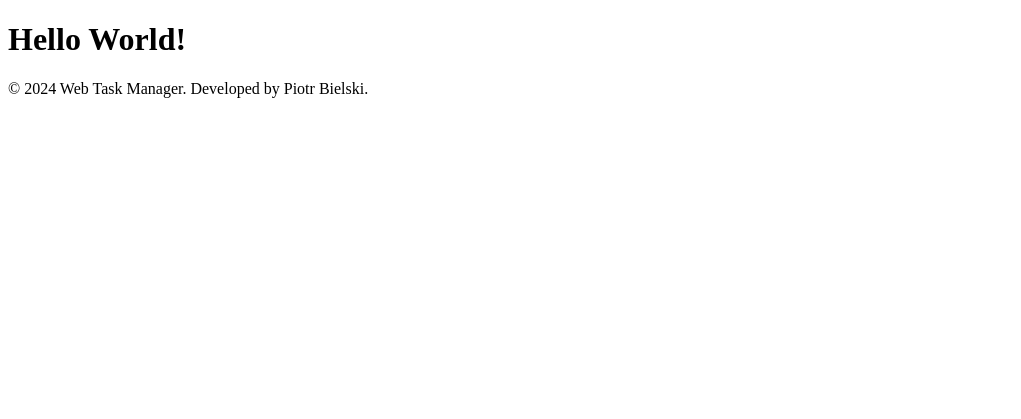
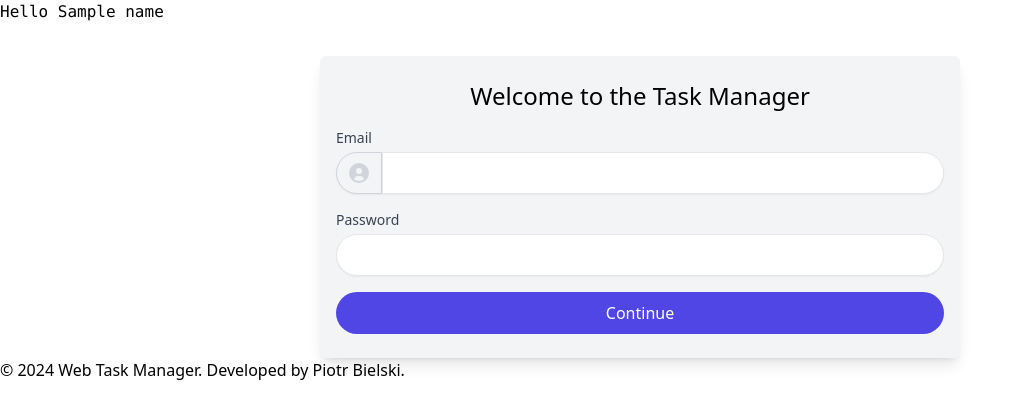
Before and after one commit to circleorange/web-task-mgmt, a Django app: template taskmgmt/templates/pages/authenticate.html in a window 1280 px wide. Shown: the top 419 px of the page, without its empty margins (0-1021 px from the left). Run offline with Django 5.2, Linux system fonts and the light colour scheme; the template is opened without the code that fills it: most values are stand-ins (such as "Sample title", 1, 10 or a date in 2020); some libraries are stand-ins or nearby versions.

Commit message:
form with input fields

```diff
--- a/taskmgmt/settings.py
+++ b/taskmgmt/settings.py
@@ -119,6 +119,10 @@ USE_TZ = True
 
 STATIC_URL = 'static/'
 
+STATICFILES_DIR = [
+    BASE_DIR / "taskmgmt" / "static"
+]
+
 # Default primary key field type
 # https://docs.djangoproject.com/en/5.0/ref/settings/#default-auto-field
 
--- a/taskmgmt/templates/base.html
+++ b/taskmgmt/templates/base.html
@@ -1,3 +1,5 @@
+<!-- {% load static %} -->
+
 <!DOCTYPE html>
 <html lang="en">
 
@@ -6,10 +8,13 @@
     <meta name="viewport" content="width=device-width, initial-scale=1.0">
     <title>Web Task Manager</title>
 
+    <!-- Risks of CDN: https://blog.wesleyac.com/posts/why-not-javascript-cdn -->
+
     <!-- CSS Styles -->
-    <link rel="stylesheet" href="styles.css">
-
-    <!-- JS Scripts -->
+    <!--
+    <link rel="stylesheet" href="{% static 'css/styles.css' %}">
+    -->
+    <script src="https://cdn.tailwindcss.com"></script>
 
     <!-- HTMX -->
     <script src="https://unpkg.com/htmx.org@1/dist/htmx.min.js"></script>
--- a/taskmgmt/templates/pages/authenticate.html
+++ b/taskmgmt/templates/pages/authenticate.html
@@ -1,5 +1,25 @@
 {% extends "base.html" %}
 
 {% block content %}
-    <h1>Hello World!</h1>
+
+{% if name %}
+<p class="font-mono">Hello {{ name }}</p>
+{% else %}
+<h1>Hello World</h1>
+{% endif %}
+
+<div class="container mx-auto px-4 w-1/2 bg-gray-100 rounded-md shadow-lg">
+    <form class="mt-8 space-y-4 py-6">
+        <p class="text-2xl text-center">Welcome to the Task Manager</p>
+        {% include "partials/icon_input_field.html" with label="Email" name="email" input_type="email" %}
+        {% include "partials/input_field.html" with label="Password" name="password" input_type="password" %}
+        <button
+            hx-post="validate"
+            hx-trigger="click"
+            class="group relative w-full flex justify-center py-2 px-4 border border-transparent rounded-full font-medium text-white bg-indigo-600"
+        >Continue
+        </button>
+    </form>
+</div>
+
 {% endblock %}
--- /dev/null
+++ b/taskmgmt/templates/partials/icon_input_field.html
@@ -0,0 +1,21 @@
+<div class="floating-label-group">
+    <label
+        class="block text-sm font-medium text-gray-700">
+        {{ label }}
+    </label>
+
+    <div class="flex mt-1">
+        <span class="shadow-sm inline-flex items-center px-3 text-sm text-gray-900 bg-gray-100 border rounded-e-0 border-gray-300 rounded-s-full dark:bg-gray-600 dark:text-gray-400 dark:border-gray-600">
+            <svg class="w-5 h-5 text-gray-300 dark:text-gray-200" aria-hidden="true" xmlns="http://www.w3.org/2000/svg" fill="currentColor" viewBox="0 0 20 20">
+                <path d="M10 0a10 10 0 1 0 10 10A10.011 10.011 0 0 0 10 0Zm0 5a3 3 0 1 1 0 6 3 3 0 0 1 0-6Zm0 13a8.949 8.949 0 0 1-4.951-1.488A3.987 3.987 0 0 1 9 13h2a3.987 3.987 0 0 1 3.951 3.512A8.949 8.949 0 0 1 10 18Z"/>
+            </svg>
+        </span>
+
+        <input
+            type="{{ input_type }}"
+            name="{{ name }}"
+            id="{{ name }}"
+            class="block w-full p-2 bg-white border rounded-none rounded-e-full shadow-sm text-center"
+        >
+    </div>
+</div>
--- /dev/null
+++ b/taskmgmt/templates/partials/input_field.html
@@ -0,0 +1,13 @@
+<div class="floating-label-group">
+    <label
+        class="block text-sm font-medium text-gray-700">
+        {{ label }}
+    </label>
+
+    <input
+        type="{{ input_type }}"
+        name="{{ name }}"
+        id="{{ name }}"
+        class="mt-1 block w-full p-2 bg-white border rounded-full shadow-sm text-center"
+    >
+</div>
--- a/taskmgmt/urls.py
+++ b/taskmgmt/urls.py
@@ -16,9 +16,12 @@ Including another URLconf
 """
 from django.contrib import admin
 from django.urls import path
-from .views import authentication_view
+from . import views
 
 urlpatterns = [
     path('admin/', admin.site.urls),
-    path('auth/', authentication_view, name='auth'),
+    path("test/", views.test),
+
+    path('auth/', views.authentication_view, name='auth'),
+    path('auth/validate', views.authenticate),
 ]
```
Also changed, not shown: taskmgmt/static/css/styles.css (added, +28 -0 lines), taskmgmt/views.py (+13 -2 lines).
